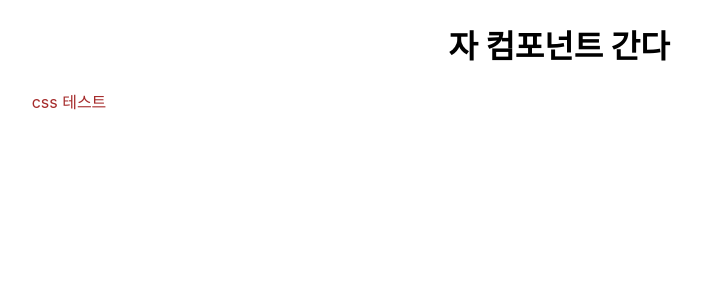
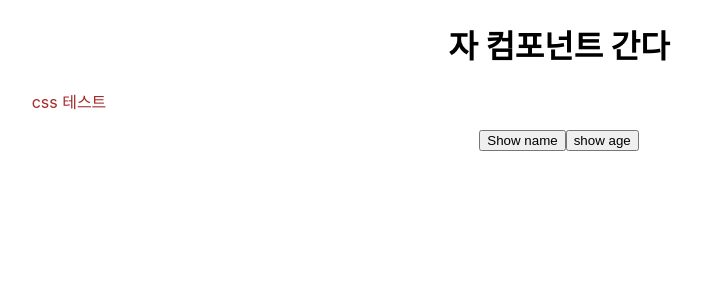
Before and after one commit to HiddenEvent/ReactWork, a React (Create React App) app in the folder voca/: page / in a window 1280 px wide. Shown: the top 300 px of the page, without its empty margins (81-783 px from the left). Built offline with nearby package versions, Linux system fonts and the light colour scheme.

Commit message:
기본함수 사용

```diff
--- a/voca/src/App.js
+++ b/voca/src/App.js
@@ -1,4 +1,5 @@
 import './App.css';
+import Bottom from './component/Bottom';
 import Hellow from './component/Hellow';
 
 function App() {
@@ -7,6 +8,7 @@ function App() {
   return (
     <div className="App">
       <Hellow />
+      <Bottom />
     </div>
   );
 }
--- /dev/null
+++ b/voca/src/component/Bottom.js
@@ -0,0 +1,25 @@
+import React from 'react';
+
+const Bottom = () => {
+  function showName() {
+    console.log('이름');
+  }
+  function showAge(age) {
+    console.log(age);
+  }
+
+  return (
+    <div>
+      <button onClick={showName}>Show name</button>
+      <button
+        onClick={() => {
+          showAge(20);
+        }}
+      >
+        show age
+      </button>
+    </div>
+  );
+};
+
+export default Bottom;
```
